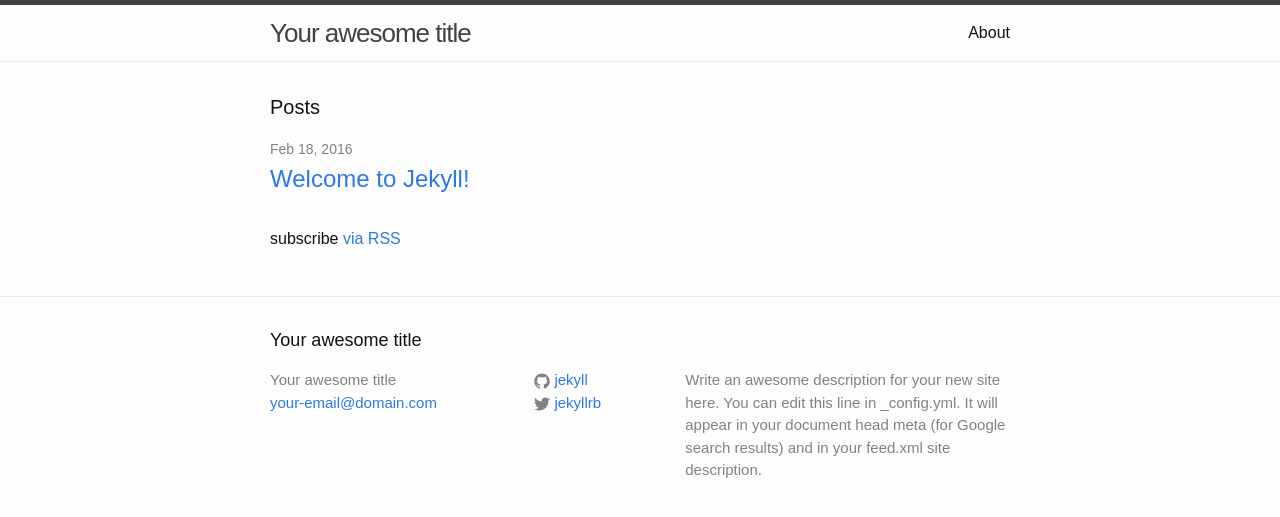
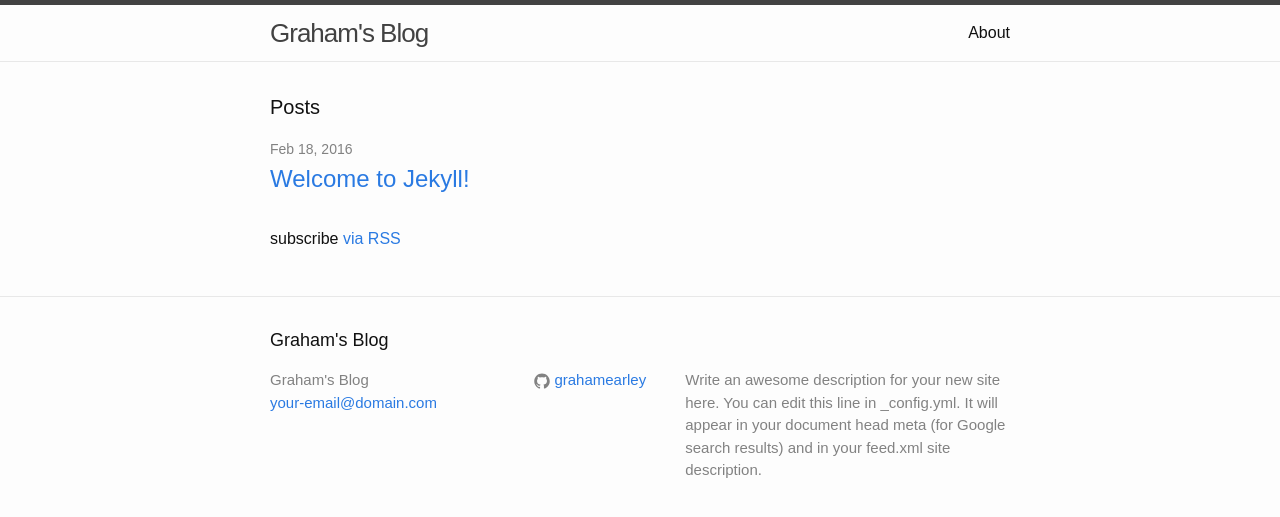
Before and after one commit to grahamearley/blog, a Jekyll site: the page built from index.html, in a window 1280 px wide. Shown: the top 517 px of the page. Built offline with Jekyll 4.4.1, drawn with Linux system fonts in a browser that asks for light colours.

Commit message:
More config updates

```diff
--- a/_config.yml
+++ b/_config.yml
@@ -6,7 +6,7 @@
 # 'jekyll serve'. If you change this file, please restart the server process.
 
 # Site settings
-title: Your awesome title
+title: Graham's Blog
 email: your-email@domain.com
 description: > # this means to ignore newlines until "baseurl:"
   Write an awesome description for your new site here. You can edit this
@@ -14,8 +14,8 @@ description: > # this means to ignore newlines until "baseurl:"
   Google search results) and in your feed.xml site description.
 baseurl: "" # the subpath of your site, e.g. /blog
 url: "http://grahamearley.website" # the base hostname & protocol for your site
-twitter_username: jekyllrb
-github_username:  jekyll
+root: /blog
+github_username:  grahamearley
 
 # Build settings
 markdown: kramdown
```
